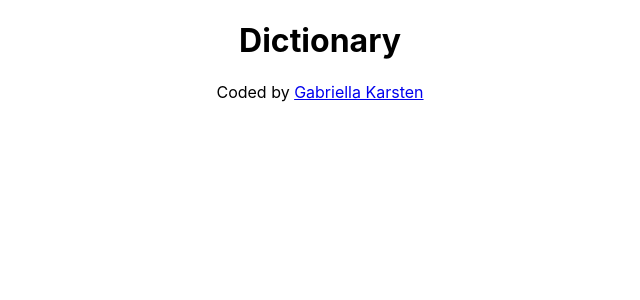
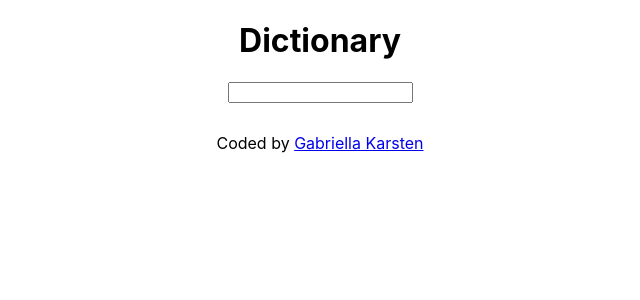
Before and after one commit to gabykarsten/dictionary-project, a React (Create React App) app: page / in a window 1280 px wide. Shown: the top 300 px of the page, without its empty margins (320-960 px from the left). Built offline with nearby package versions, Linux system fonts and the light colour scheme.

Commit message:
insert search bar

```diff
--- a/src/App.css
+++ b/src/App.css
@@ -1,3 +1,8 @@
 .App {
   text-align: center;
 }
+
+footer {
+  text-align: center;
+  margin: 30px 0;
+}
--- a/src/App.js
+++ b/src/App.js
@@ -1,3 +1,4 @@
+import Dictionary from "./Dictionary";
 import "./App.css";
 
 function App() {
@@ -5,6 +6,9 @@ function App() {
     <div className="App">
       <div className="container">
         <h1>Dictionary</h1>
+        <main>
+          <Dictionary />
+        </main>
       </div>
       <footer>
         Coded by <a href="/">Gabriella Karsten</a>
--- /dev/null
+++ b/src/Dictionary.css
@@ -0,0 +1,4 @@
+.Dictionary {
+  font-family: "Lucida Sans", "Lucida Sans Regular", "Lucida Grande",
+    "Lucida Sans Unicode", Geneva, Verdana, sans-serif;
+}
--- /dev/null
+++ b/src/Dictionary.js
@@ -0,0 +1,24 @@
+import React, { useState } from "react";
+import "./Dictionary.css";
+
+export default function Dictionary() {
+  let [keyword, setKeyword] = useState(null);
+
+  function search(event) {
+    event.preventDefault();
+    alert(`Searching for ${keyword}`);
+  }
+
+  function handleKeywordChange(event) {
+    console.log(event.target.value);
+    setKeyword(event.target.value);
+  }
+
+  return (
+    <div className="Dictionary">
+      <form onSubmit={search}>
+        <input type="search" onChange={handleKeywordChange} />
+      </form>
+    </div>
+  );
+}
```
